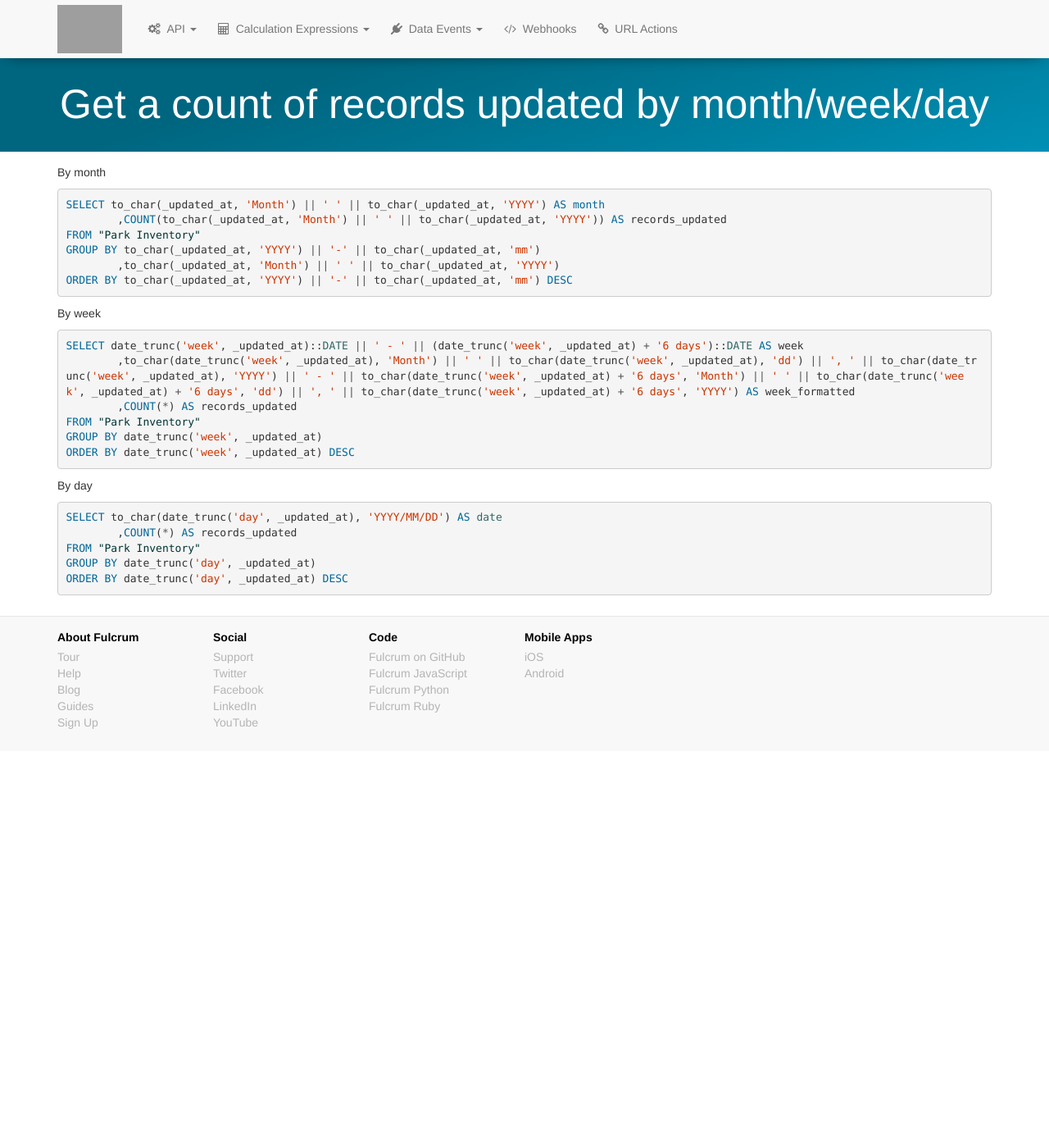
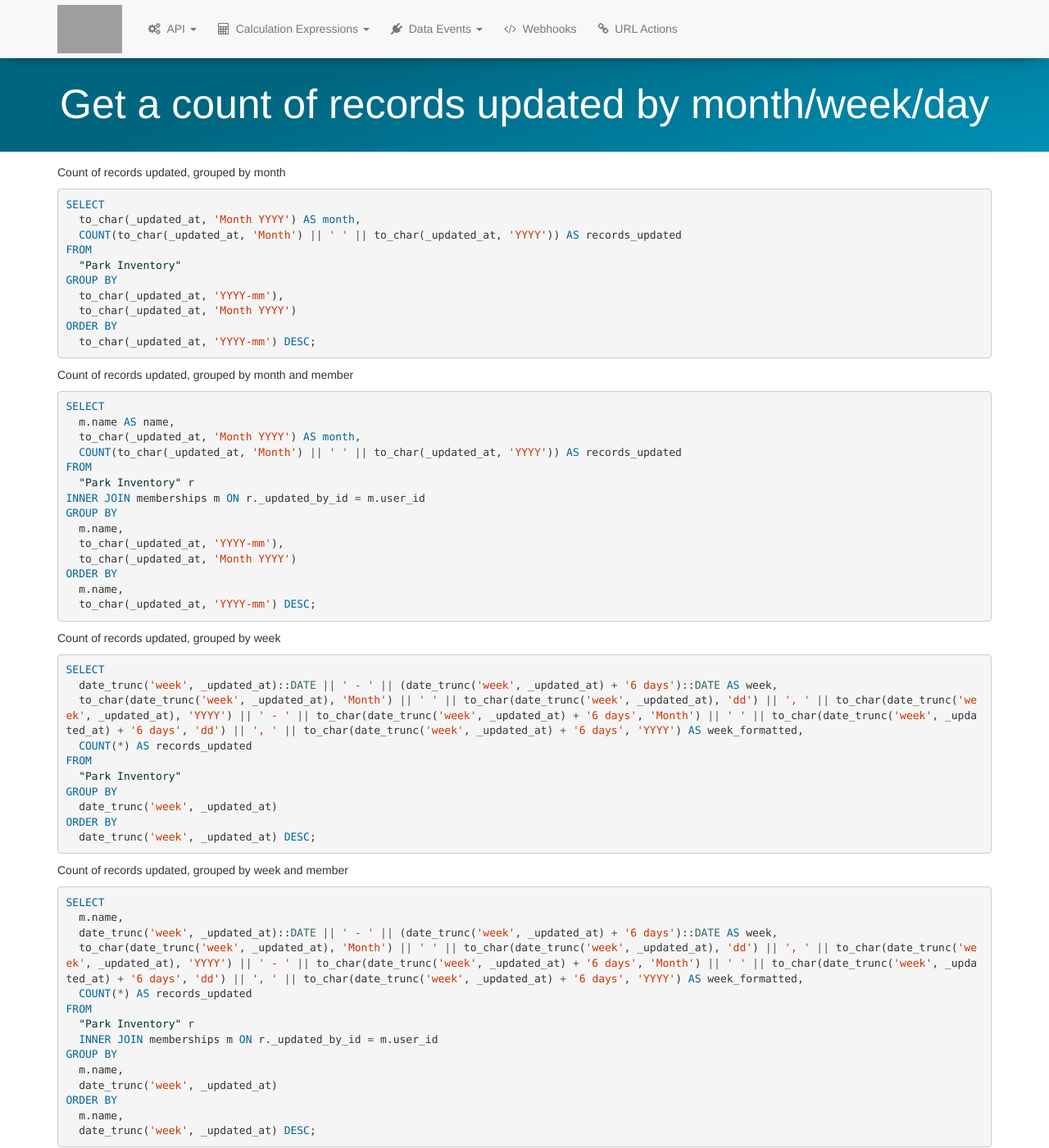
Before and after one commit to rylincoln/developer.fulcrumapp.com, a Jekyll site: the page built from _query-api-examples/count-records-updated-by-month-week-day.md, in a window 1280 px wide and 1400 px high. Shown: the whole window at 82% size. Built offline with Jekyll 4.4.1, drawn with Linux system fonts in a browser that asks for light colours; nearby versions of some CDN libraries; some of the changed text lies outside the part shown; grey boxes are pictures that could not be loaded.

Commit message:
Clean up examples and add grouping by member

````diff
--- a/_query-api-examples/count-records-updated-by-month-week-day.md
+++ b/_query-api-examples/count-records-updated-by-month-week-day.md
@@ -8,34 +8,102 @@ tags:
   - GROUP BY
   - ORDER BY
 ---
-By month
+Count of records updated, grouped by month
 
 ```sql
-SELECT to_char(_updated_at, 'Month') || ' ' || to_char(_updated_at, 'YYYY') AS month
-	,COUNT(to_char(_updated_at, 'Month') || ' ' || to_char(_updated_at, 'YYYY')) AS records_updated
-FROM "Park Inventory"
-GROUP BY to_char(_updated_at, 'YYYY') || '-' || to_char(_updated_at, 'mm')
-	,to_char(_updated_at, 'Month') || ' ' || to_char(_updated_at, 'YYYY')
-ORDER BY to_char(_updated_at, 'YYYY') || '-' || to_char(_updated_at, 'mm') DESC
+SELECT
+  to_char(_updated_at, 'Month YYYY') AS month,
+  COUNT(to_char(_updated_at, 'Month') || ' ' || to_char(_updated_at, 'YYYY')) AS records_updated
+FROM
+  "Park Inventory"
+GROUP BY
+  to_char(_updated_at, 'YYYY-mm'),
+  to_char(_updated_at, 'Month YYYY')
+ORDER BY
+  to_char(_updated_at, 'YYYY-mm') DESC;
 ```
 
-By week
+Count of records updated, grouped by month and member
 
 ```sql
-SELECT date_trunc('week', _updated_at)::DATE || ' - ' || (date_trunc('week', _updated_at) + '6 days')::DATE AS week
-	,to_char(date_trunc('week', _updated_at), 'Month') || ' ' || to_char(date_trunc('week', _updated_at), 'dd') || ', ' || to_char(date_trunc('week', _updated_at), 'YYYY') || ' - ' || to_char(date_trunc('week', _updated_at) + '6 days', 'Month') || ' ' || to_char(date_trunc('week', _updated_at) + '6 days', 'dd') || ', ' || to_char(date_trunc('week', _updated_at) + '6 days', 'YYYY') AS week_formatted
-	,COUNT(*) AS records_updated
-FROM "Park Inventory"
-GROUP BY date_trunc('week', _updated_at)
-ORDER BY date_trunc('week', _updated_at) DESC
+SELECT
+  m.name AS name,
+  to_char(_updated_at, 'Month YYYY') AS month,
+  COUNT(to_char(_updated_at, 'Month') || ' ' || to_char(_updated_at, 'YYYY')) AS records_updated
+FROM
+  "Park Inventory" r
+INNER JOIN memberships m ON r._updated_by_id = m.user_id
+GROUP BY
+  m.name,
+  to_char(_updated_at, 'YYYY-mm'),
+  to_char(_updated_at, 'Month YYYY')
+ORDER BY
+  m.name,
+  to_char(_updated_at, 'YYYY-mm') DESC;
 ```
 
-By day
+Count of records updated, grouped by week
 
 ```sql
-SELECT to_char(date_trunc('day', _updated_at), 'YYYY/MM/DD') AS date
-	,COUNT(*) AS records_updated
-FROM "Park Inventory"
-GROUP BY date_trunc('day', _updated_at)
-ORDER BY date_trunc('day', _updated_at) DESC
+SELECT
+  date_trunc('week', _updated_at)::DATE || ' - ' || (date_trunc('week', _updated_at) + '6 days')::DATE AS week,
+  to_char(date_trunc('week', _updated_at), 'Month') || ' ' || to_char(date_trunc('week', _updated_at), 'dd') || ', ' || to_char(date_trunc('week', _updated_at), 'YYYY') || ' - ' || to_char(date_trunc('week', _updated_at) + '6 days', 'Month') || ' ' || to_char(date_trunc('week', _updated_at) + '6 days', 'dd') || ', ' || to_char(date_trunc('week', _updated_at) + '6 days', 'YYYY') AS week_formatted,
+  COUNT(*) AS records_updated
+FROM
+  "Park Inventory"
+GROUP BY
+  date_trunc('week', _updated_at)
+ORDER BY
+  date_trunc('week', _updated_at) DESC;
 ```
+
+Count of records updated, grouped by week and member
+
+```sql
+SELECT
+  m.name,
+  date_trunc('week', _updated_at)::DATE || ' - ' || (date_trunc('week', _updated_at) + '6 days')::DATE AS week,
+  to_char(date_trunc('week', _updated_at), 'Month') || ' ' || to_char(date_trunc('week', _updated_at), 'dd') || ', ' || to_char(date_trunc('week', _updated_at), 'YYYY') || ' - ' || to_char(date_trunc('week', _updated_at) + '6 days', 'Month') || ' ' || to_char(date_trunc('week', _updated_at) + '6 days', 'dd') || ', ' || to_char(date_trunc('week', _updated_at) + '6 days', 'YYYY') AS week_formatted,
+  COUNT(*) AS records_updated
+FROM
+  "Park Inventory" r
+  INNER JOIN memberships m ON r._updated_by_id = m.user_id
+GROUP BY
+  m.name,
+  date_trunc('week', _updated_at)
+ORDER BY
+  m.name,
+  date_trunc('week', _updated_at) DESC;
+```
+
+Count of records updated, grouped by day
+
+```sql
+SELECT
+  to_char(date_trunc('day', _updated_at), 'YYYY-MM-DD') AS date,
+  COUNT(*) AS records_updated
+FROM
+  "Park Inventory"
+GROUP BY
+  date_trunc('day', _updated_at)
+ORDER BY
+  date_trunc('day', _updated_at) DESC;
+```
+
+Count of records updated, grouped by day and member
+
+```sql
+SELECT
+  m.name,
+  to_char(date_trunc('day', _updated_at), 'YYYY-MM-DD') AS date,
+  COUNT(*) AS records_updated
+FROM
+  "Park Inventory" r
+INNER JOIN memberships m ON r._updated_by_id = m.user_id
+GROUP BY
+  m.name,
+  date_trunc('day', _updated_at)
+ORDER BY
+  m.name,
+  date_trunc('day', _updated_at) DESC;
+```
````
